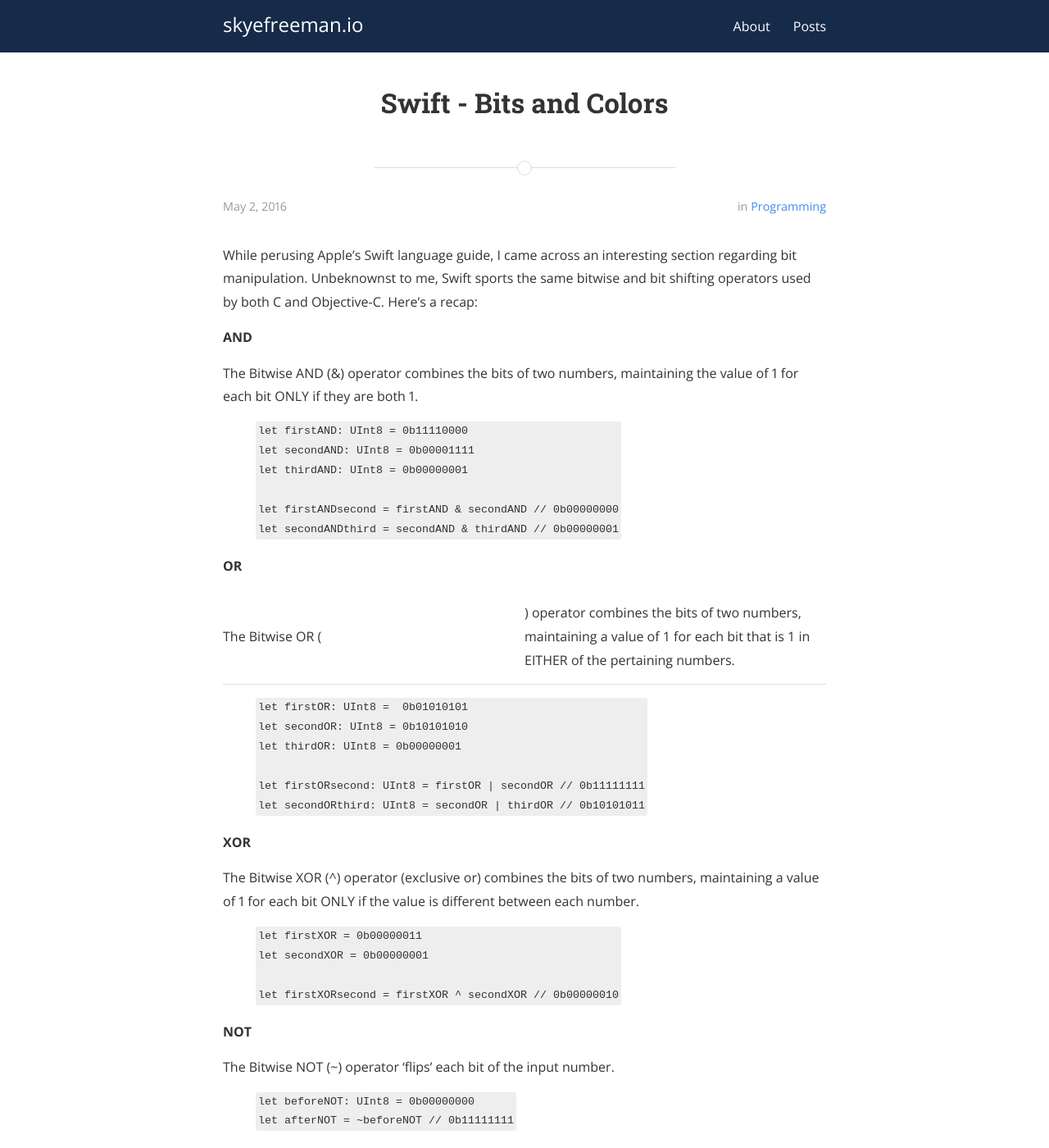
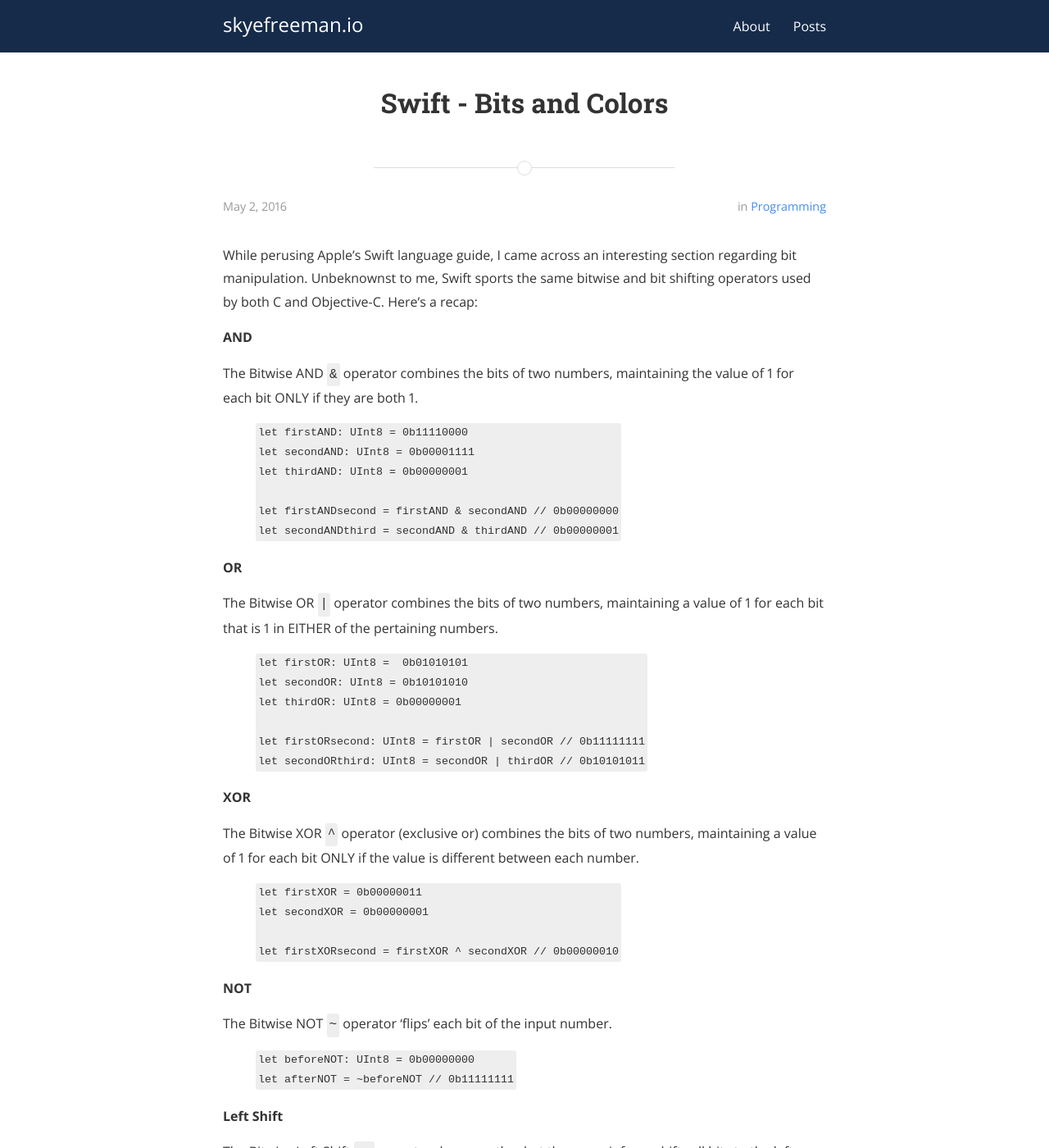
Before and after one commit to skyefreeman/skyefreeman.github.io, a Jekyll site: the page built from _posts/2016-05-02-bits-colors-and-swift.markdown, in a window 1280 px wide and 1400 px high. Shown: the whole window at 82% size. Built offline with Jekyll 4.4.1, drawn with Linux system fonts in a browser that asks for light colours; nearby versions of some CDN libraries; a style sheet for code colours, icons or effects is not loaded; some of the changed text lies outside the part shown.

Commit message:
fixed inline operator rendering

```diff
--- a/_posts/2016-05-02-bits-colors-and-swift.markdown
+++ b/_posts/2016-05-02-bits-colors-and-swift.markdown
@@ -10,7 +10,7 @@ While perusing Apple's Swift language guide, I came across an interesting sectio
 
 **AND**
 
-The Bitwise AND (&) operator combines the bits of two numbers, maintaining the value of 1 for each bit ONLY if they are both 1.
+The Bitwise AND `&` operator combines the bits of two numbers, maintaining the value of 1 for each bit ONLY if they are both 1.
 
 {% highlight swift %}
 let firstAND: UInt8 = 0b11110000
@@ -23,7 +23,7 @@ let secondANDthird = secondAND & thirdAND // 0b00000001
 
 **OR**
 
-The Bitwise OR (|) operator combines the bits of two numbers, maintaining a value of 1 for each bit that is 1 in EITHER of the pertaining numbers.
+The Bitwise OR `|` operator combines the bits of two numbers, maintaining a value of 1 for each bit that is 1 in EITHER of the pertaining numbers.
 
 {% highlight swift %}
 let firstOR: UInt8 =  0b01010101
@@ -36,7 +36,7 @@ let secondORthird: UInt8 = secondOR | thirdOR // 0b10101011
 
 **XOR**
 
-The Bitwise XOR (^) operator (exclusive or) combines the bits of two numbers, maintaining a value of 1 for each bit ONLY if the value is different between each number.
+The Bitwise XOR `^` operator (exclusive or) combines the bits of two numbers, maintaining a value of 1 for each bit ONLY if the value is different between each number.
 
 {% highlight swift %}
 let firstXOR = 0b00000011
@@ -47,7 +47,7 @@ let firstXORsecond = firstXOR ^ secondXOR // 0b00000010
 
 **NOT**
 
-The Bitwise NOT (~) operator 'flips' each bit of the input number.
+The Bitwise NOT `~` operator 'flips' each bit of the input number.
 
 {% highlight swift %}
 let beforeNOT: UInt8 = 0b00000000
@@ -56,7 +56,7 @@ let afterNOT = ~beforeNOT // 0b11111111
 
 **Left Shift**
 
-The Bitwise Left Shift (<<) operator does exactly what the name infers - shifts all bits to the left. Using the operator requires specification to how many spaces the numbers bits should be shifted. A left shift essentially doubles the current integer amount. An important tidbit (bit humor?) is that Swift does not allow an operator to overflow by default, meaning if bits are shifted beyond integer bounds a crash will occur.
+The Bitwise Left Shift `<<` operator does exactly what the name infers - shifts all bits to the left. Using the operator requires specification to how many spaces the numbers bits should be shifted. A left shift essentially doubles the current integer amount. An important tidbit (bit humor?) is that Swift does not allow an operator to overflow by default, meaning if bits are shifted beyond integer bounds a crash will occur.
 
 {% highlight swift %}
 
@@ -71,7 +71,7 @@ leftShift << 8 // error
 
 **Right Shift**
 
-The Bitwise Right Shift (>>) operator is just like its left counterpart, except that the input bits are shifted to the right. An important difference is that a right shifted number will be capped at zero (i.e. if shifted beyond its bounds, the result will default to 0).
+The Bitwise Right Shift `>>` operator is just like its left counterpart, except that the input bits are shifted to the right. An important difference is that a right shifted number will be capped at zero (i.e. if shifted beyond its bounds, the result will default to 0).
 
 {% highlight swift %}
 let rightShift: UInt8 = 0b00010000
```
